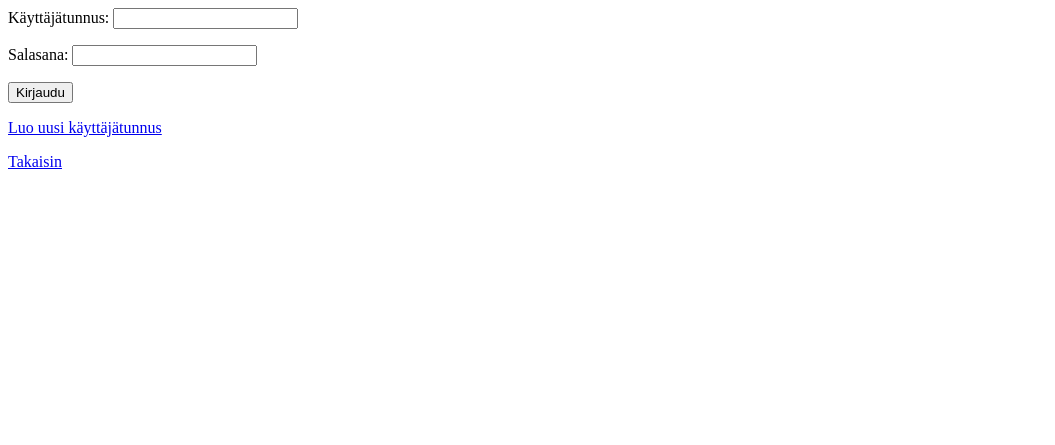
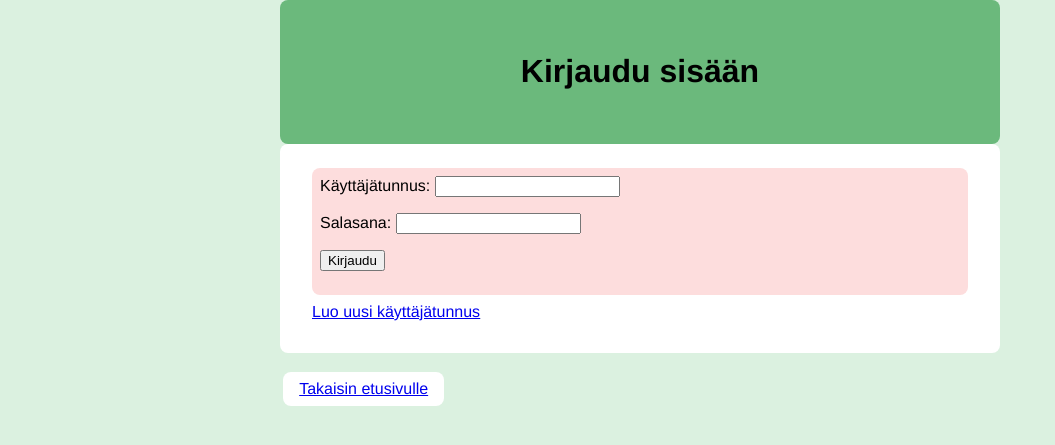
Before and after one commit to emiliaoinas/Ravintolasovellus, a Python web app: template templates/login.html in a window 1280 px wide. Shown: the top 445 px of the page, without its empty margins (0-1055 px from the left). Run offline with Jinja, Linux system fonts and the light colour scheme; the template is opened without the code that fills it, so the values that code supplies are empty.

Commit message:
Change style

```diff
--- a/templates/login.html
+++ b/templates/login.html
@@ -1,15 +1,35 @@
+<!DOCTYPE html>
+<link rel="stylesheet" href="{{ url_for('static', filename='style.css') }}">
+<meta name="viewport" content="width=device-width, initial-scale=1">
+
+<body>
+    <div class="header">
+        <h1>Kirjaudu sisään</h1>
+    </div>
+    <div class="content">
         <form action="/login" method="post">
         Käyttäjätunnus: <input type="text" name="username">
         <p>
         Salasana: <input type="password" name="password">
         <p>
         <input type="submit" value="Kirjaudu">
-
+        <div class="error">
             {% if error %}
                 <p>{{ error }}</p>
             {% endif %}
+        </div>
 
         </form>
+
+        <div class="link">
             <a href="/register">Luo uusi käyttäjätunnus</a>
-<p></p>
-<a href="/">Takaisin</a>
+        </div>
+    </div>
+
+    <nav>
+        <ul>
+            <li><a href="/">Takaisin etusivulle</a></li>
+        </ul>
+    </nav>
+
+</body>
```
Lines whose indentation alone changed are shown as unchanged.
